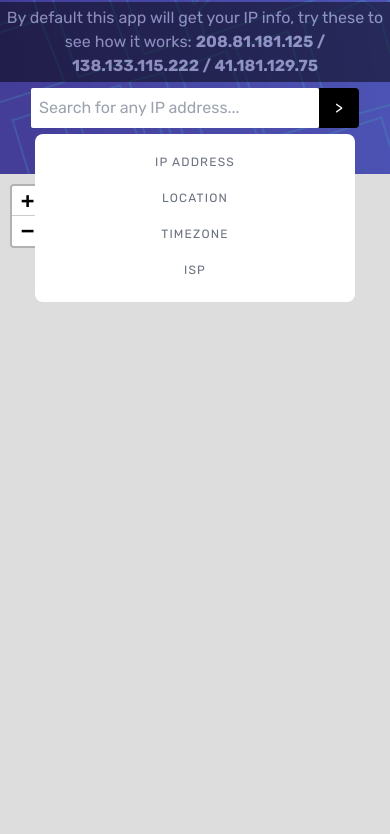
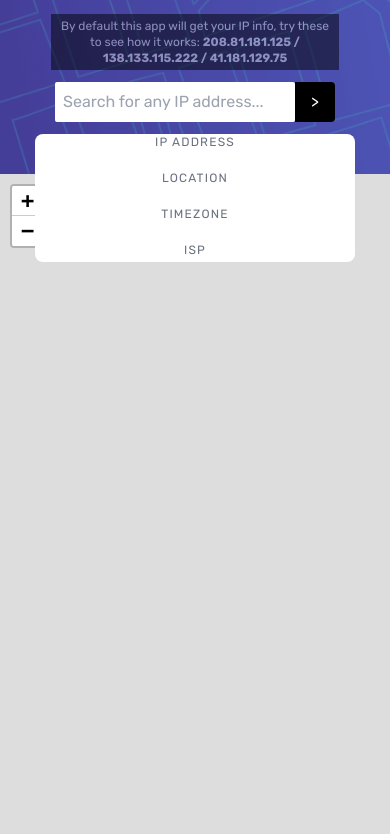
Before and after one commit to JoelTokatli/vanillaJS-ip-address-tracker, a website built with Vite: page index.html in a window 390 px wide. Shown: the part 50-884 px from the top of the page. Built offline with nearby package versions, Linux system fonts and the light colour scheme; no server answers.

Commit message:
changinh visual styles

```diff
--- a/index.html
+++ b/index.html
@@ -25,13 +25,15 @@
     <title>Ip Address Tracker</title>
     <link rel="shortcut icon" href="images/icon.png" type="image/x-icon" />
   </head>
-  <body>
+  <body class="font-rubik">
     <main id="app-container h-full w-full">
       <nav
         class="bg-[url('./images/pattern-bg.png')] h-56 bg-no-repeat bg-cover flex flex-col justify-evenly items-center w-full"
       >
         <h1 class="text-white text-2xl -mt-12">IP Address Tracker</h1>
-        <p class="text-gray-300 -mt-6 bg-black opacity-50 p-1 text-center">
+        <p
+          class="text-gray-300 -mt-6 bg-black opacity-50 p-1 text-center lg:w-full w-72 text-xs"
+        >
           By default this app will get your IP info, try these to see how it
           works: <b> 208.81.181.125 / 138.133.115.222 / 41.181.129.75</b>
         </p>
@@ -39,7 +41,7 @@
           <input
             type="text"
             id="form-input"
-            class="lg:w-96 w-72 p-2 rounded-sm outline-none"
+            class="lg:w-96 w-60 p-2 rounded-sm outline-none"
             placeholder="Search for any IP address..."
           />
           <input
@@ -52,7 +54,7 @@
       </nav>
       <div class="grid justify-items-center">
         <ul
-          class="flex flex-col bg-white w-80 sm:p-3 justify-between text-center gap-4 z-10 absolute -translate-y-10 rounded-lg p-5 lg:flex-row lg:w-[800px]"
+          class="flex flex-col bg-white w-80 sm:p-3 justify-between text-center gap-4 z-10 absolute -translate-y-10 rounded-lg lg:flex-row lg:w-[800px] p-0"
         >
           <article class="grid justify-items-center">
             <p class="text-xs text-gray-500 tracking-widest">IP ADDRESS</p>
--- a/tailwind.config.cjs
+++ b/tailwind.config.cjs
@@ -1,7 +1,6 @@
 /** @type {import('tailwindcss').Config} */
 module.exports = {
-  content: ["./index.html", "./src/**/*.{js,ts,jsx,tsx}"],
-  safelist: "bg-hero",
+  content: ["./index.html", "./index.css", "./src/**/*.{js,ts,jsx,tsx}"],
   theme: {
     fontFamily: {
       rubik: ["Rubik", "sans-serif"],
```
